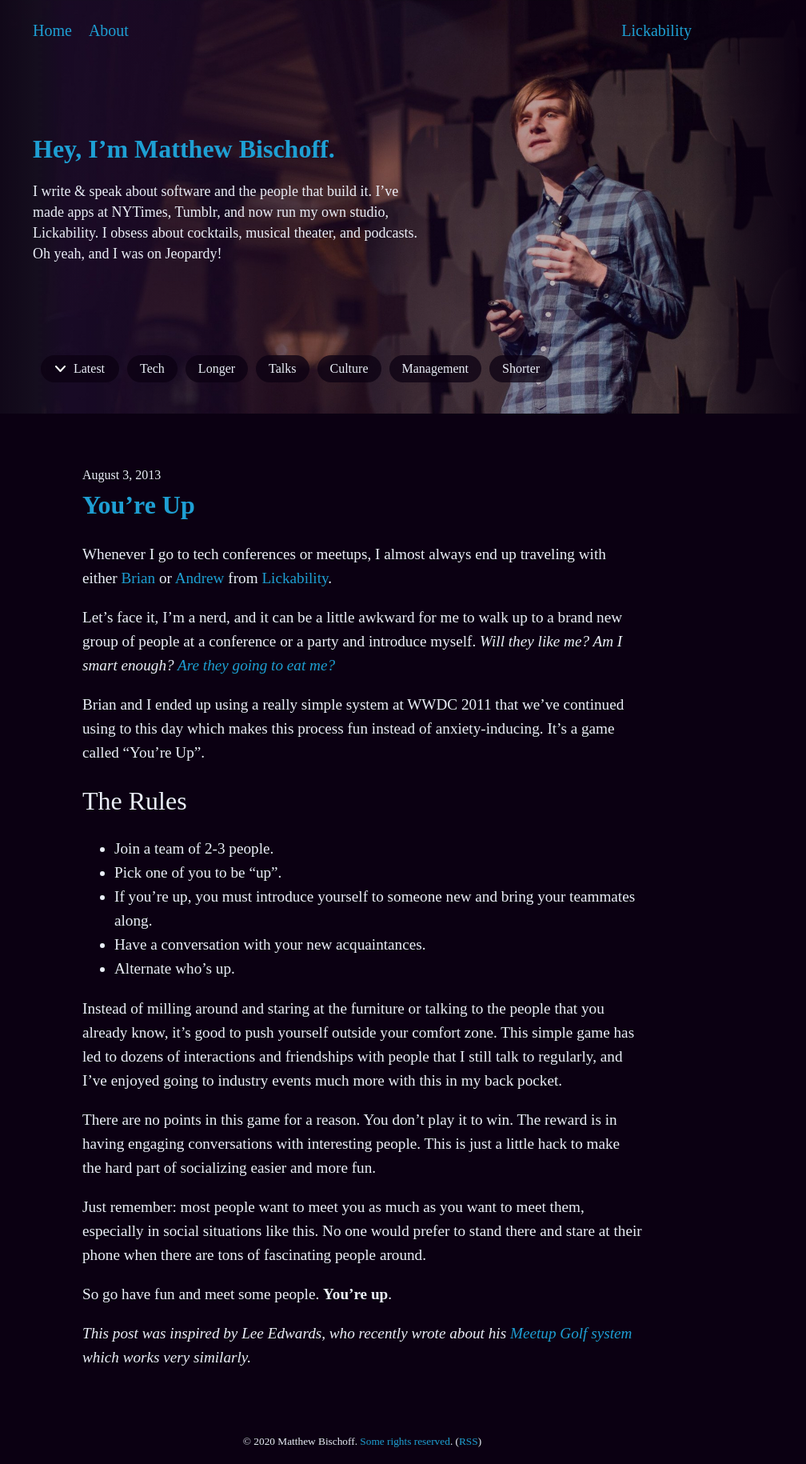
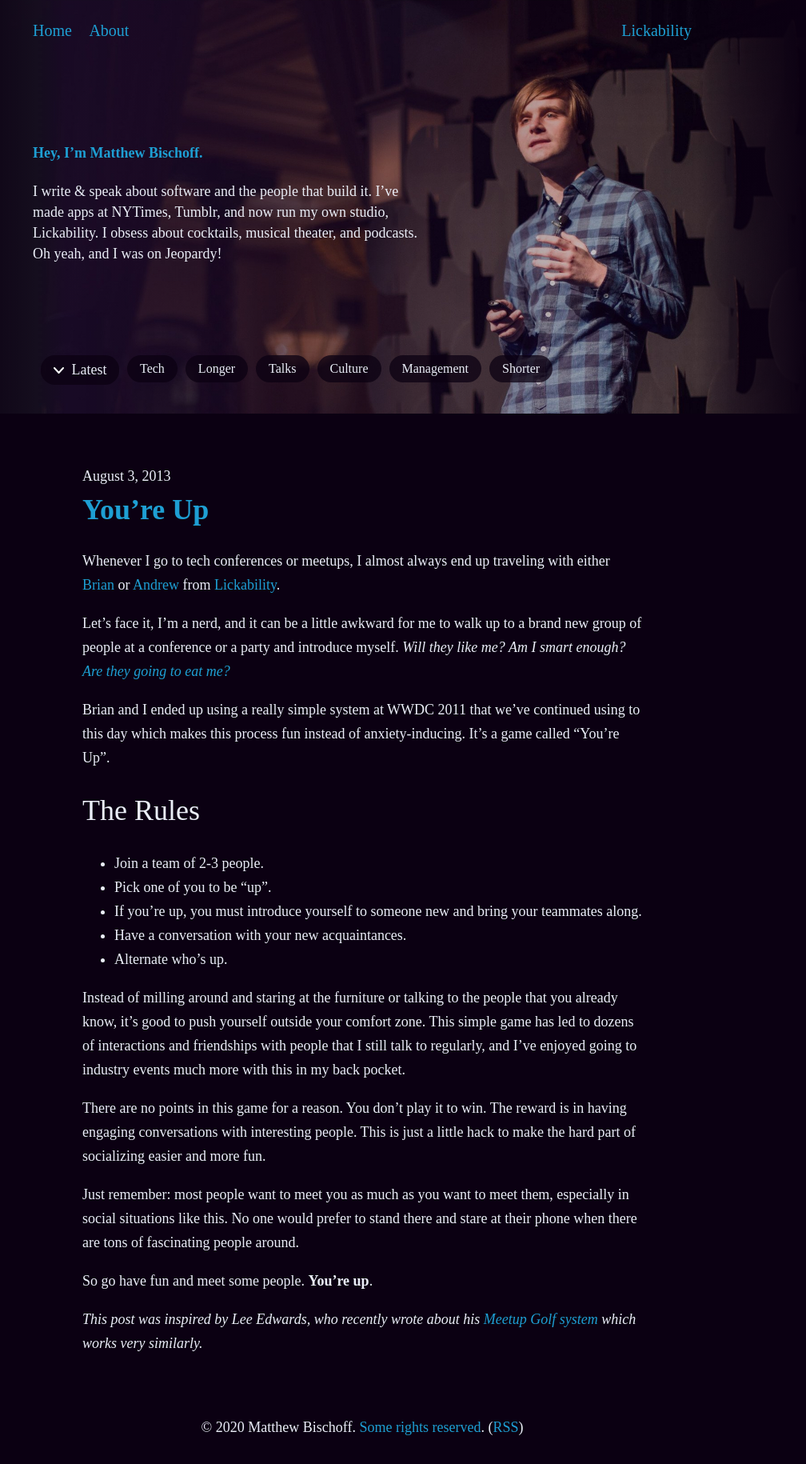
Before and after one commit to mbbischoff/website, a Jekyll site: the page built from _posts/2013-08-03-you-re-up.md, in a window 1280 px wide. Shown: the whole page at 80% size, without its empty margins (187-1195 px from the left). Built offline with Jekyll 4.4.1, drawn with Linux system fonts in a browser that asks for light colours; some web fonts are replaced.

Commit message:
More font size changes

```diff
--- a/_sass/_general.scss
+++ b/_sass/_general.scss
@@ -1,4 +1,5 @@
 * {
+  font-size: 18px;
   color: $text-white;
   font-family: 'proxima-nova', 'sans-serif';
 }
@@ -13,7 +14,7 @@ a {
 }
 
 p, ul {
-  font-size: 1.2em;
+  font-size: 1em;
   line-height: 30px;
   font-weight: 300;
 
@@ -31,7 +32,7 @@ blockquote {
 h1, h2 {
   color: $text-blue;
   font-weight: 700;
-  font-size: 2.2em;
+  font-size: 2em;
 }
 
 body {
```
